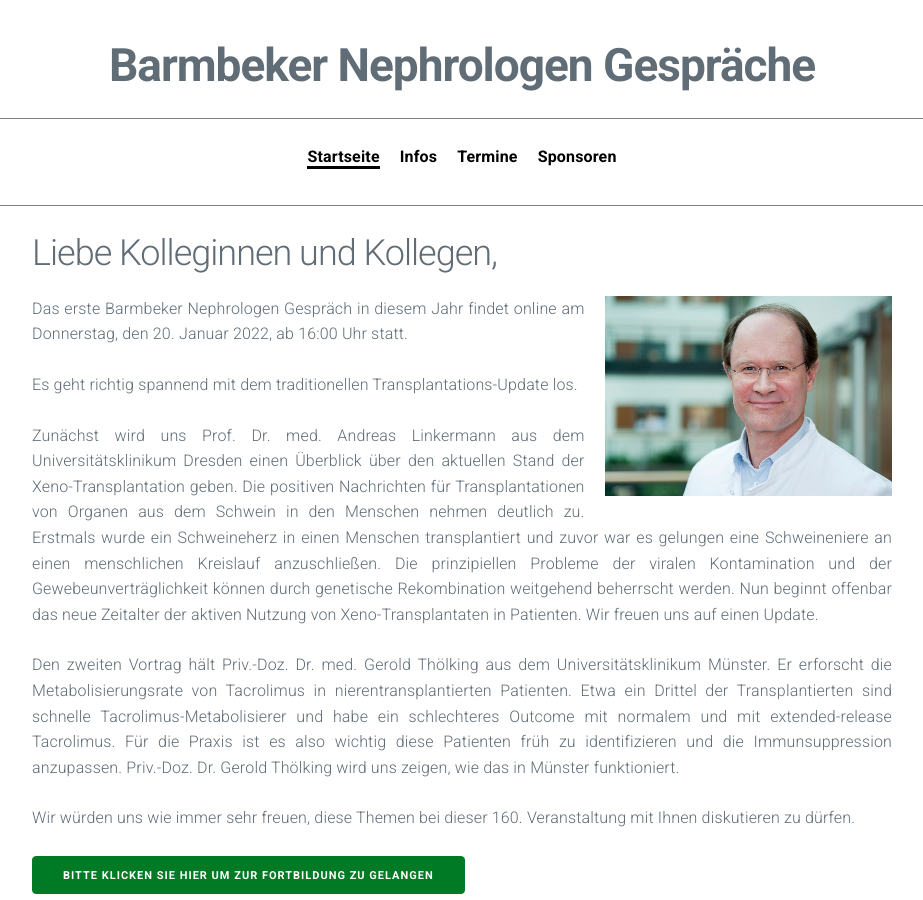
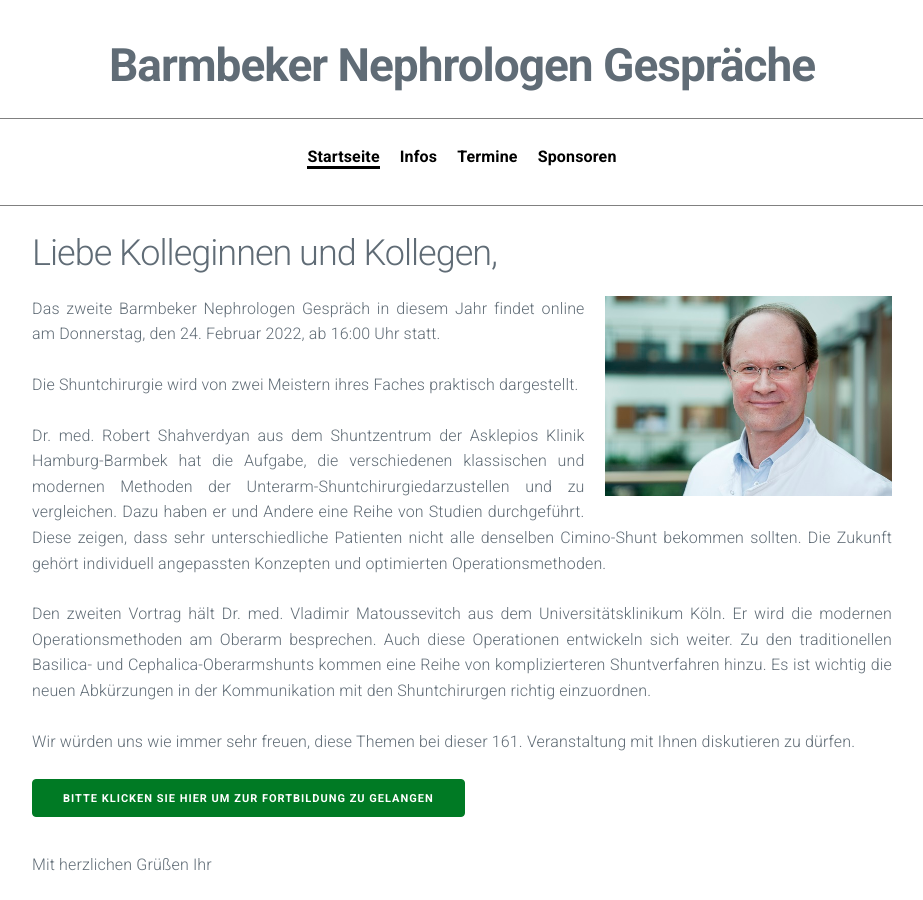
Before and after one commit to manuelpaul86/manuelpaul86.github.io, a Jekyll site: the page built from index.md, in a window 1280 px wide and 900 px high. Shown: the whole window, without its empty margins (178-1101 px from the left). Built offline with Jekyll 4.4.1, drawn with Linux system fonts in a browser that asks for light colours.

Commit message:
Update index.md

```diff
--- a/index.md
+++ b/index.md
@@ -4,15 +4,15 @@ title: Barmbeker Nephrologen Gespräche
 ---
 ## Liebe Kolleginnen und Kollegen,
 
-<img src="/assets/images/CA_Meyer.jpg" height="200rem" style="float:right; margin-left:20px; margin-bottom:20px;">Das erste Barmbeker Nephrologen Gespräch in diesem Jahr findet online am Donnerstag, den 20. Januar 2022, ab 16:00 Uhr statt.
+<img src="/assets/images/CA_Meyer.jpg" height="200rem" style="float:right; margin-left:20px; margin-bottom:20px;">Das zweite Barmbeker Nephrologen Gespräch in diesem Jahr findet online am Donnerstag, den 24. Februar 2022, ab 16:00 Uhr statt.
 
-Es geht richtig spannend mit dem traditionellen Transplantations-Update los.
+Die Shuntchirurgie wird von zwei Meistern ihres Faches praktisch dargestellt.
 
-Zunächst wird uns Prof. Dr. med. Andreas Linkermann aus dem Universitätsklinikum Dresden einen Überblick über den aktuellen Stand der Xeno-Transplantation geben. Die positiven Nachrichten für Transplantationen von Organen aus dem Schwein in den Menschen nehmen deutlich zu. Erstmals wurde ein Schweineherz in einen Menschen transplantiert und zuvor war es gelungen eine Schweineniere an einen menschlichen Kreislauf anzuschließen. Die prinzipiellen Probleme der viralen Kontamination und der Gewebeunverträglichkeit können durch genetische Rekombination weitgehend beherrscht werden. Nun beginnt offenbar das neue Zeitalter der aktiven Nutzung von Xeno-Transplantaten in Patienten. Wir freuen uns auf einen Update.
+Dr. med. Robert Shahverdyan aus dem Shuntzentrum der Asklepios Klinik Hamburg-Barmbek hat die Aufgabe, die verschiedenen klassischen und modernen Methoden der Unterarm-Shuntchirurgiedarzustellen und zu vergleichen. Dazu haben er und Andere eine Reihe von Studien durchgeführt. Diese zeigen, dass sehr unterschiedliche Patienten nicht alle denselben Cimino-Shunt bekommen sollten. Die Zukunft gehört individuell angepassten Konzepten und optimierten Operationsmethoden.
 
-Den zweiten Vortrag hält Priv.-Doz. Dr. med. Gerold Thölking aus dem Universitätsklinikum Münster. Er erforscht die Metabolisierungsrate von Tacrolimus in nierentransplantierten Patienten. Etwa ein Drittel der Transplantierten sind schnelle Tacrolimus-Metabolisierer und habe ein schlechteres Outcome mit normalem und mit extended-release Tacrolimus. Für die Praxis ist es also wichtig diese Patienten früh zu identifizieren und die Immunsuppression anzupassen. Priv.-Doz. Dr. Gerold Thölking wird uns zeigen, wie das in Münster funktioniert.
+Den zweiten Vortrag hält Dr. med. Vladimir Matoussevitch  aus dem Universitätsklinikum Köln. Er wird die modernen Operationsmethoden am Oberarm besprechen. Auch diese Operationen entwickeln sich weiter. Zu den traditionellen Basilica- und Cephalica-Oberarmshunts kommen eine Reihe von komplizierteren Shuntverfahren hinzu. Es ist wichtig die neuen Abkürzungen in der Kommunikation mit den Shuntchirurgen richtig einzuordnen.
 
-Wir würden uns wie immer sehr freuen, diese Themen bei dieser 160. Veranstaltung mit Ihnen diskutieren zu dürfen.
+Wir würden uns wie immer sehr freuen, diese Themen bei dieser 161. Veranstaltung mit Ihnen diskutieren zu dürfen.
 
 <a class="button" href="https://teams.microsoft.com/l/meetup-join/19%3ameeting_N2E0ZGI0NmEtOGVlNS00ZTFkLTk0YzEtNTkwMWE0YmFhMjIy%40thread.v2/0?context=%7b%22Tid%22%3a%22e6160a47-a12e-4ab1-be56-bddd09456693%22%2c%22Oid%22%3a%2254de3200-43af-4cbb-8fde-9d0457be7bcb%22%7d" target="_blank">Bitte klicken Sie hier um zur Fortbildung zu gelangen</a>
 
```
